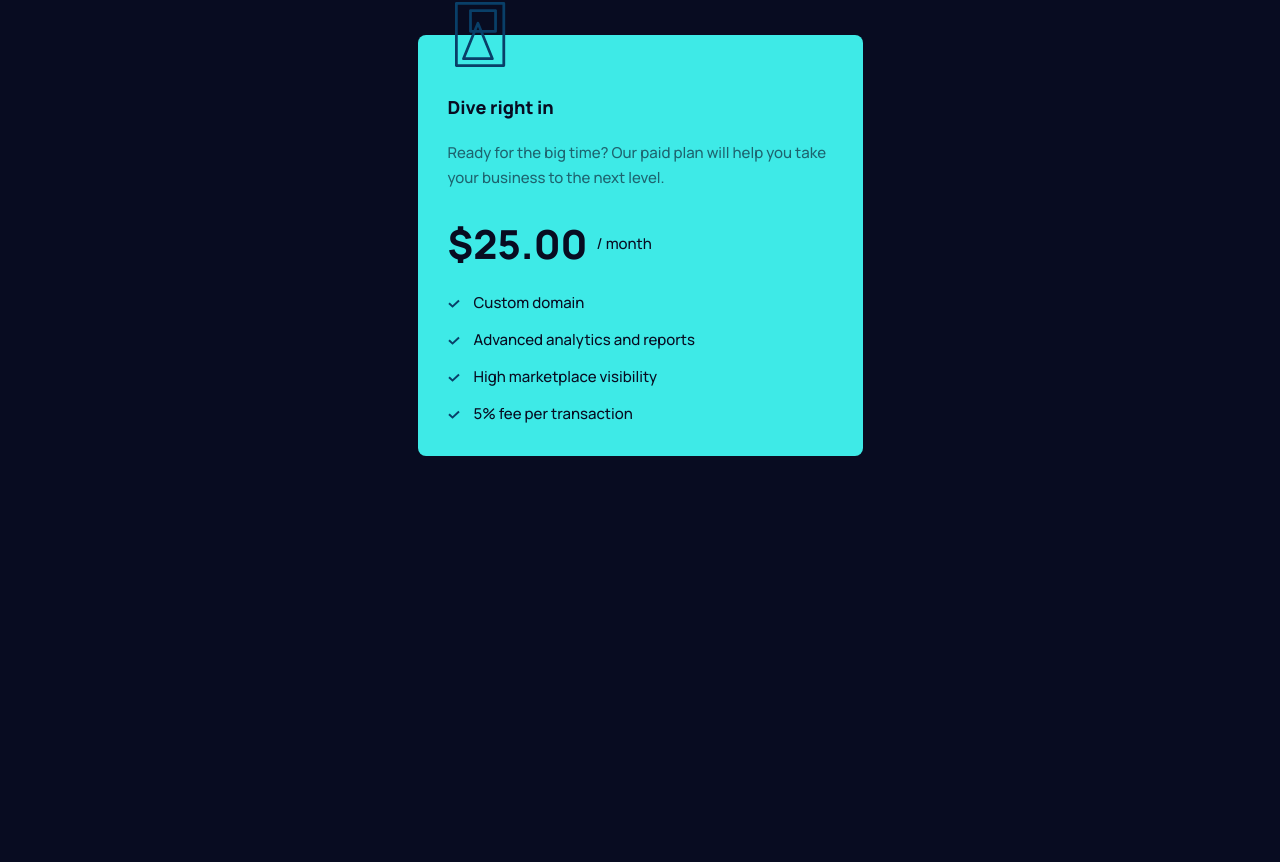
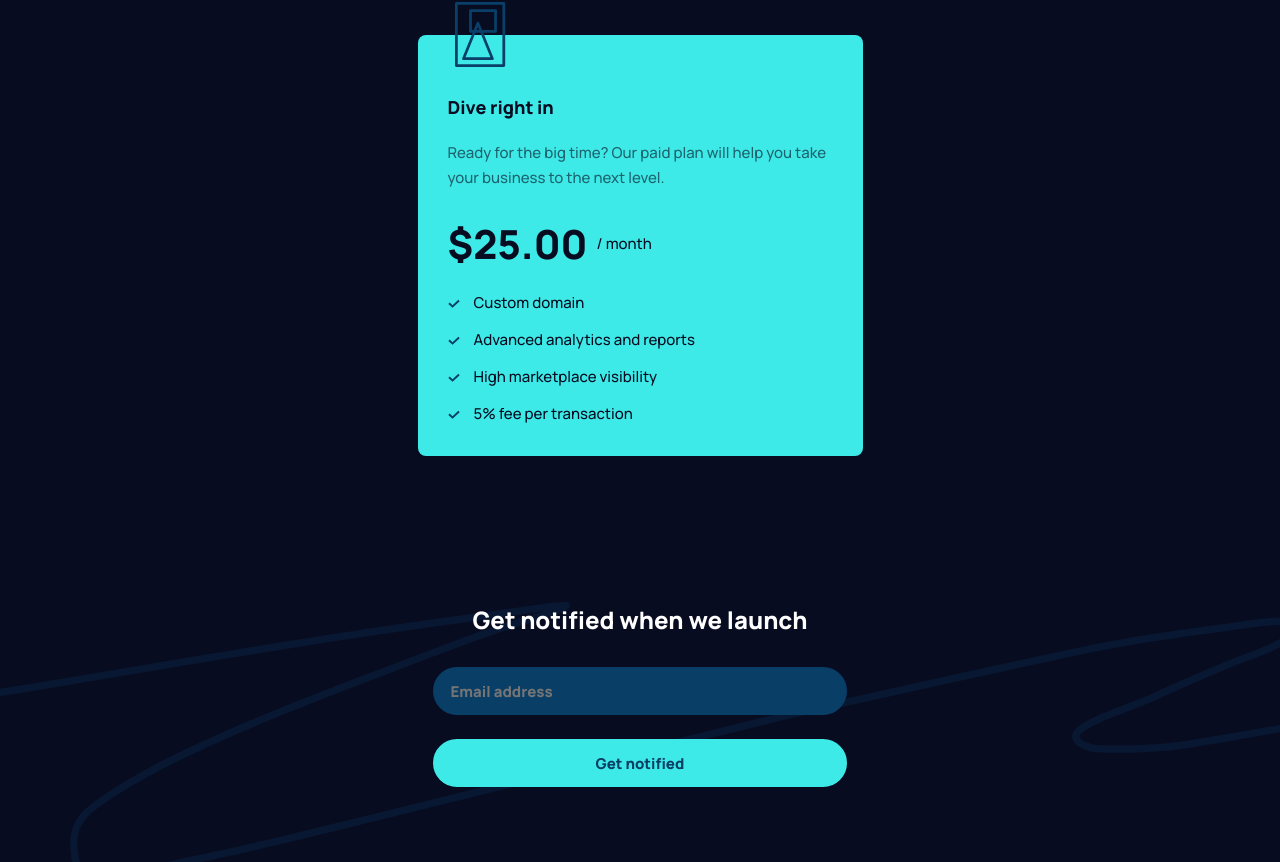
Before and after one commit to brasspetals/fm-maker-landing-page, a Svelte app: page / in a window 1280 px wide. Shown: the part 2776-3638 px from the top of the page. Before the commit the page ends 3304 px from the top, so only its background shows below. Built offline with nearby package versions, Linux system fonts and the light colour scheme.

Commit message:
Add signup section, improve file organization

```diff
--- a/src/App.svelte
+++ b/src/App.svelte
@@ -1,13 +1,15 @@
 <script>
-	import Header from './components/Header.svelte';
-	import Features from './components/Features.svelte';
-	import Pricing from './components/Pricing.svelte';
+	import Header from './components/layout/Header.svelte';
+	import Features from './components/layout/Features.svelte';
+	import Pricing from './components/layout/Pricing.svelte';
+	import Signup from './components/layout/SignUp.svelte'
 </script>
 
 <Header/>
 <main>
 <Features/>
 <Pricing/>
+<Signup/>
 </main>
 
 <style>
--- /dev/null
+++ b/src/components/Button.svelte
@@ -0,0 +1,27 @@
+<script>
+  export let type
+  export let text
+</script>
+
+<button type="{type}">{text}</button>
+
+<style>
+  button {
+    background-color: var(--color-cyan);
+    color: var(--color-blue);
+    font-weight: 800;
+    font-size: 15px;
+    line-height: 1.667;
+    cursor: pointer;
+    border: 2px solid var(--color-cyan);
+    border-radius: 24px;
+    height: 48px;
+    padding: 0 24px;
+    transition: all .4s ease;
+  }
+
+  button:hover {
+    background-color: var(--color-bg);
+    color: var(--color-white);
+  }
+</style>
--- /dev/null
+++ b/src/components/Input.svelte
@@ -0,0 +1,29 @@
+<script>
+  export let type="email"
+  export let placeholder="Email address"
+  export let name="email"
+  export let id="email"
+  export let ariaLabel="email address"
+  export let ariaDescribedBy="error success"
+</script>
+
+<input type="{type}" placeholder="{placeholder}" aria-label="{ariaLabel}" aria-describedby="{ariaDescribedBy}" id="{id}" name="{name}" required>
+
+<style>
+  input {
+    background-color: var(--color-blue);
+    color: var(--color-white);
+    font-size: 15px;
+    line-height: 1.667;
+    font-weight: 800;
+    border: 2px solid var(--color-blue);
+    border-radius: 24px;
+    height: 48px;
+    padding: 0 16px;
+    transition: all .4s ease;
+  }
+
+  input:focus-visible {
+    border: 2px solid var(--color-cyan);
+  }
+</style>
--- a/src/components/Features.svelte
+++ b/src/components/layout/Features.svelte
@@ -1,6 +1,6 @@
 <script>
-  import Feature from './FeatureCard.svelte'
-  import { features }  from '../../scripts/features'
+  import Feature from '../FeatureCard.svelte'
+  import { features }  from '../../../scripts/features'
 </script>
 
 <section class="features">
--- a/src/components/Pricing.svelte
+++ b/src/components/layout/Pricing.svelte
@@ -1,6 +1,6 @@
 <script>
-  import PlanCard from './PlanCard.svelte'
-  import { pricingPlans }  from '../../scripts/pricingPlans'
+  import PlanCard from '../PlanCard.svelte'
+  import { pricingPlans }  from '../../../scripts/pricingPlans'
 </script>
 
 <section class="pricing">
--- /dev/null
+++ b/src/components/layout/SignUp.svelte
@@ -0,0 +1,38 @@
+<script>
+  import Input from '../Input.svelte'
+  import Button from '../Button.svelte'
+</script>
+
+<section class="signup">
+  <div class="contianer">
+    <h2>Get notified when we launch</h2>
+    <form action="#" id="form">
+      <Input/>
+      <Button type="submit" text="Get notified"/>
+    </form>
+  </div>
+</section>
+
+<style>
+  .signup {
+    background-image: url('/images/bg-footer-squiggle.svg');
+    background-size: 156%;
+    background-position-x: 50%;
+    background-position-y: 74px;
+    background-repeat: no-repeat;
+    display: grid;
+    justify-items: center;
+    text-align: center;
+    padding: 75px 24px;
+  }
+
+  h2 {
+    padding: 0 40px;
+    margin-bottom: 31px;
+  }
+
+  form {
+    display: grid;
+    gap: 24px;
+  }
+</style>
```
Also changed, not shown: src/components/layout/Header.svelte (renamed from src/components/Header.svelte).
